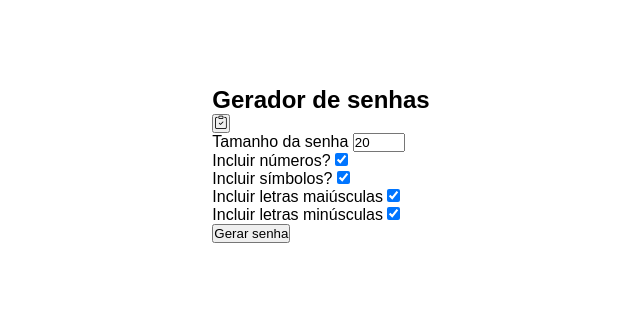
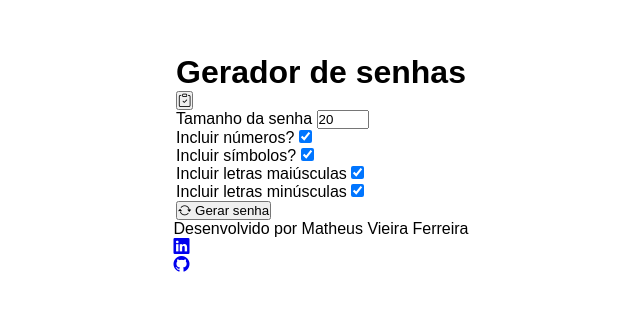
Before and after one commit to matheusvieira17/gerador-senhas, a plain HTML site: page index.html in a window 1280 px wide. Shown: the part 236-546 px from the top of the page, without its empty margins (319-959 px from the left). Drawn offline with nearby package versions, Linux system fonts and the light colour scheme.

Commit message:
Footer section has been added

```diff
--- a/index.html
+++ b/index.html
@@ -5,16 +5,17 @@
     <meta http-equiv="X-UA-Compatible" content="IE=edge" />
     <meta name="viewport" content="width=device-width, initial-scale=1.0" />
     <title>Gerador de senhas</title>
-    <link rel="stylesheet" href="css/global.css">
-    <link rel="stylesheet" href="css/settings.css">
+    <link rel="stylesheet" href="css/global.css" />
+    <link rel="stylesheet" href="css/container.css" />
+    <link rel="stylesheet" href="css/footer.css" />
   </head>
   <body>
     <main class="container">
-      <h2>Gerador de senhas</h2>
+      <h1>Gerador de senhas</h1>
       <section class="password-container">
         <span id="password-result"> </span>
         <button id="clipboard-btn">
-          <i class="bi bi-clipboard-check"></i>
+          <i class="bi bi-clipboard-check" id="copy-btn"></i>
         </button>
       </section>
 
@@ -35,18 +36,38 @@
         </div>
 
         <div class="setting">
-          <label for="upperLetter"> Incluir letras maiúsculas
-          </label>
+          <label for="upperLetter"> Incluir letras maiúsculas </label>
           <input type="checkbox" id="upperLetter" checked />
         </div>
 
         <div class="setting">
-            <label for="lowerLetter">Incluir letras minúsculas</label>
-            <input type="checkbox" id="lowerLetter" checked>
+          <label for="lowerLetter">Incluir letras minúsculas</label>
+          <input type="checkbox" id="lowerLetter" checked />
         </div>
       </section>
-      <button>Gerar senha</button>
+      <button id="generate-btn">
+        <i class="bi bi-arrow-repeat"></i>
+        Gerar senha
+      </button>
     </main>
+    <footer>
+      <p>Desenvolvido por <span>Matheus Vieira Ferreira</span></p>
+      <article class="social-links">
+        <div id="social-link">
+          <a
+            href="https://www.linkedin.com/in/matheus-vieira-ferreira-806767229/"
+            target="_blank"
+          >
+            <i class="bi bi-linkedin"></i>
+          </a>
+        </div>
+        <div id="social-link">
+          <a href="https://github.com/matheusvieira17" target="_blank">
+            <i class="bi bi-github"></i>
+          </a>
+        </div>
+      </article>
+    </footer>
   </body>
   <script src="gerador-senhas.js"></script>
 </html>
```
